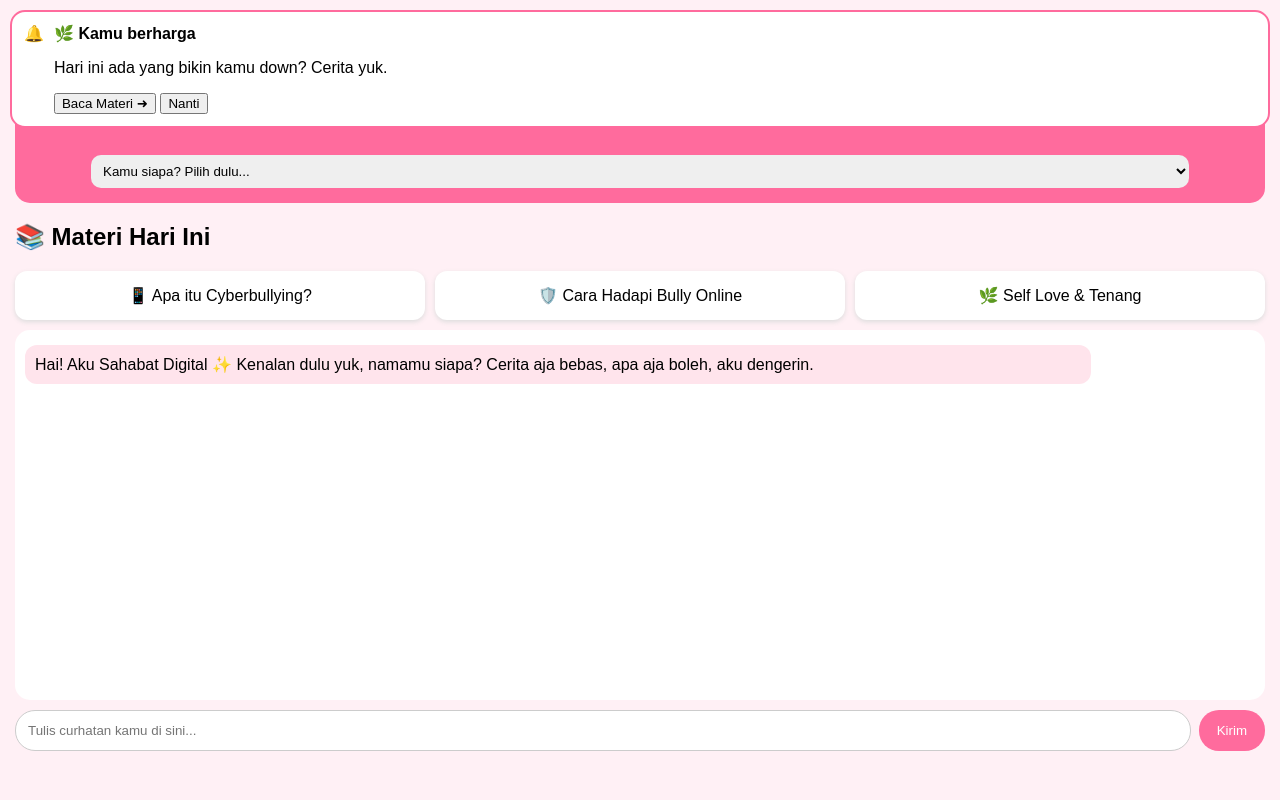
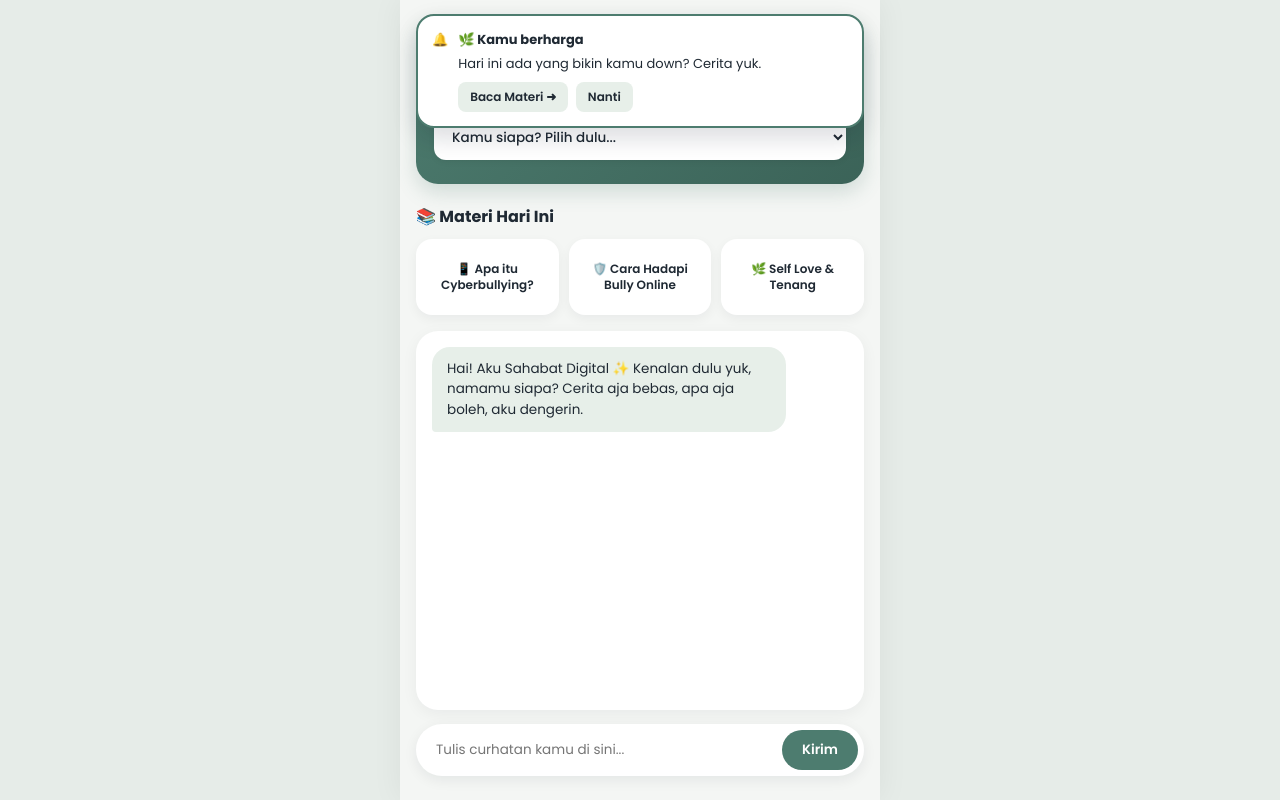
Before and after one commit to sahabatdigitalai01-lang/Sahabat.Digital, a plain HTML site: page index.html in a window 1280 px wide. Drawn offline with Linux system fonts and the light colour scheme.

Commit message:
Refactor CSS styles for improved layout and design
Updated styles for various elements, including body, header, and chat components. Enhanced layout with grid and flexbox, and improved overall design aesthetics.

```diff
--- a/style.css
+++ b/style.css
@@ -1,16 +1,244 @@
-body{font-family:Arial;background:#fff0f5;margin:0;padding:15px}
-header{background:#ff6b9d;color:white;padding:15px;border-radius:15px;text-align:center}
-select{padding:8px;border-radius:10px;border:none;margin-top:10px;width:90%}
-.materi-grid{display:flex;gap:10px;margin:10px 0}
-.card{background:white;padding:15px;border-radius:12px;flex:1;text-align:center;cursor:pointer;box-shadow:0 2px 5px #ddd}
-#chatBox{height:350px;overflow-y:auto;background:white;border-radius:15px;padding:10px;margin:10px 0}
-.bubble-bot{background:#ffe4ec;padding:10px;border-radius:12px;margin:5px 0;max-width:85%}
-.bubble-user{background:#d1e7ff;padding:10px;border-radius:12px;margin:5px 0;margin-left:auto;max-width:85%;text-align:right}
-.input-area{display:flex;gap:8px}
-.input-area input{flex:1;padding:12px;border-radius:20px;border:1px solid #ccc}
-.input-area button{background:#ff6b9d;color:white;border:none;padding:12px 18px;border-radius:20px}
-.notif-popup{position:fixed;top:10px;left:10px;right:10px;background:white;border:2px solid #ff6b9d;border-radius:15px;padding:12px;z-index:99;display:flex;gap:10px}
-.modal{position:fixed;inset:0;background:rgba(0,0,0,0.5);display:flex;justify-content:center;align-items:center;z-index:100}
-.modal-content{background:white;padding:20px;border-radius:15px;width:90%;max-width:500px;position:relative}
-.close-btn{float:right;background:#ff6b9d;color:white;border:none;padding:8px 14px;border-radius:10px;font-weight:bold;cursor:pointer}
-.hidden{display:none !important}
+* {
+  font-family: 'Poppins', sans-serif;
+  box-sizing: border-box;
+}
+
+html {
+  background: #e6ece8;
+}
+
+body {
+  background: #f4f6f4;
+  color: #1f2933;
+  max-width: 480px;
+  min-height: 100vh;
+  margin: 0 auto;
+  padding: 18px 16px 24px;
+  display: flex;
+  flex-direction: column;
+  box-shadow: 0 0 30px rgba(15, 23, 42, 0.06);
+}
+
+/* Header Utama */
+header {
+  background: linear-gradient(135deg, #4d7c6f, #3b6358);
+  color: white;
+  padding: 24px 18px;
+  border-radius: 22px;
+  text-align: center;
+  box-shadow: 0 8px 20px rgba(77, 124, 111, 0.22);
+}
+
+header h1 {
+  margin: 0;
+  font-size: 22px;
+  font-weight: 700;
+  letter-spacing: -0.3px;
+}
+
+header p {
+  margin: 6px 0 16px;
+  font-size: 13px;
+  opacity: 0.92;
+  line-height: 1.4;
+}
+
+select {
+  width: 100%;
+  padding: 12px 14px;
+  border-radius: 12px;
+  border: none;
+  background: white;
+  color: #1f2933;
+  font-size: 13.5px;
+  font-weight: 500;
+  outline: none;
+  cursor: pointer;
+  box-shadow: 0 2px 6px rgba(0, 0, 0, 0.06);
+}
+
+/* Bagian Materi Hari Ini */
+section h2 {
+  font-size: 16px;
+  font-weight: 700;
+  margin: 20px 0 10px;
+  color: #1f2933;
+}
+
+.materi-grid {
+  display: grid;
+  grid-template-columns: repeat(3, 1fr);
+  gap: 10px;
+}
+
+.card {
+  background: white;
+  padding: 14px 8px;
+  border-radius: 16px;
+  text-align: center;
+  font-size: 12px;
+  font-weight: 600;
+  line-height: 1.35;
+  color: #1f2933;
+  cursor: pointer;
+  display: flex;
+  align-items: center;
+  justify-content: center;
+  min-height: 76px;
+  box-shadow: 0 4px 12px rgba(15, 23, 42, 0.05);
+  transition: transform 0.15s ease, box-shadow 0.15s ease;
+}
+
+.card:hover {
+  transform: translateY(-2px);
+  box-shadow: 0 6px 16px rgba(77, 124, 111, 0.14);
+}
+
+/* Kotak Chat */
+#chatBox {
+  flex: 1;
+  min-height: 290px;
+  max-height: 380px;
+  overflow-y: auto;
+  background: white;
+  border-radius: 22px;
+  padding: 16px;
+  margin: 16px 0 14px;
+  display: flex;
+  flex-direction: column;
+  gap: 10px;
+  box-shadow: 0 4px 16px rgba(15, 23, 42, 0.05);
+}
+
+.bubble-bot {
+  background: #e7efe9;
+  color: #1f2933;
+  padding: 12px 15px;
+  border-radius: 18px 18px 18px 4px;
+  max-width: 85%;
+  font-size: 13.5px;
+  line-height: 1.5;
+  align-self: flex-start;
+}
+
+.bubble-user {
+  background: #4d7c6f;
+  color: white;
+  padding: 12px 15px;
+  border-radius: 18px 18px 4px 18px;
+  max-width: 85%;
+  font-size: 13.5px;
+  line-height: 1.5;
+  align-self: flex-end;
+}
+
+/* Kolom Ketik & Tombol Kirim Menyatu */
+.input-area {
+  display: flex;
+  align-items: center;
+  gap: 8px;
+  background: white;
+  padding: 6px 6px 6px 16px;
+  border-radius: 999px;
+  box-shadow: 0 4px 14px rgba(15, 23, 42, 0.07);
+}
+
+.input-area input {
+  flex: 1;
+  border: none;
+  background: transparent;
+  padding: 8px 4px;
+  font-size: 13.5px;
+  color: #1f2933;
+  outline: none;
+}
+
+.input-area button {
+  background: #4d7c6f;
+  color: white;
+  border: none;
+  padding: 10px 20px;
+  border-radius: 999px;
+  font-size: 13.5px;
+  font-weight: 600;
+  cursor: pointer;
+  transition: background 0.15s ease;
+}
+
+.input-area button:hover {
+  background: #3b6358;
+}
+
+/* Popup Notifikasi Dalam Web */
+.notif-popup {
+  position: fixed;
+  top: 14px;
+  left: 16px;
+  right: 16px;
+  max-width: 448px;
+  margin: 0 auto;
+  background: white;
+  border: 2px solid #4d7c6f;
+  border-radius: 18px;
+  padding: 14px;
+  z-index: 99;
+  display: flex;
+  gap: 10px;
+  font-size: 13px;
+  box-shadow: 0 10px 25px rgba(15, 23, 42, 0.15);
+}
+
+.notif-popup p {
+  margin: 4px 0 8px;
+}
+
+.notif-popup button {
+  background: #e7efe9;
+  color: #1f2933;
+  border: none;
+  border-radius: 8px;
+  padding: 6px 12px;
+  font-size: 12px;
+  font-weight: 600;
+  cursor: pointer;
+  margin-right: 4px;
+}
+
+/* Modal Baca Materi */
+.modal {
+  position: fixed;
+  inset: 0;
+  background: rgba(15, 23, 42, 0.5);
+  display: flex;
+  justify-content: center;
+  align-items: center;
+  padding: 16px;
+  z-index: 100;
+}
+
+.modal-content {
+  background: white;
+  padding: 22px;
+  border-radius: 20px;
+  width: 100%;
+  max-width: 440px;
+  position: relative;
+  line-height: 1.6;
+  font-size: 14px;
+}
+
+.close-btn {
+  float: right;
+  background: #4d7c6f;
+  color: white;
+  border: none;
+  padding: 6px 12px;
+  border-radius: 10px;
+  font-size: 12px;
+  font-weight: 600;
+  cursor: pointer;
+}
+
+.hidden {
+  display: none !important;
+}
```
